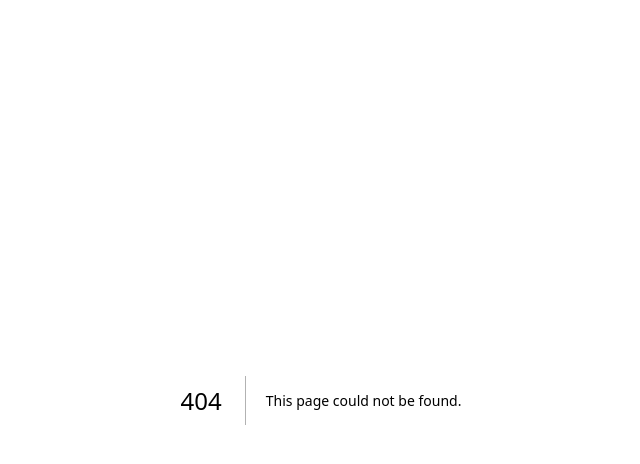
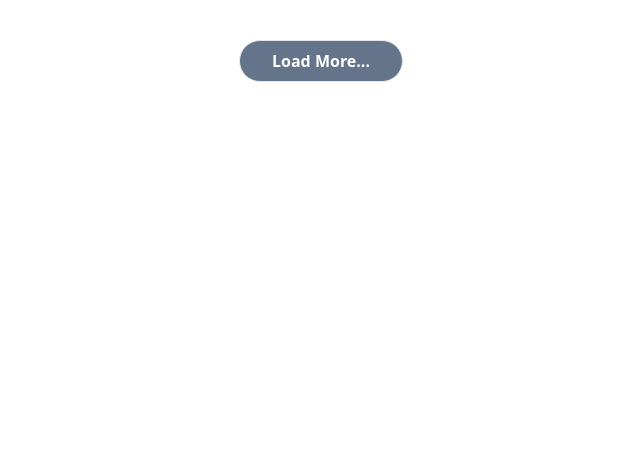
Before and after one commit to singhcodex/twitter-clone-next, a Next.js app: page /components/LoadMore in a window 1280 px wide. Before the commit this address had no page. Shown: the top 464 px of the page, without its empty margins (319-959 px from the left). Built offline with nearby package versions, Linux system fonts and the light colour scheme.

Commit message:
final commit project fertig

```diff
--- a/lib/data.js
+++ b/lib/data.js
@@ -1,7 +1,7 @@
 import prisma from "./prisma"
 
-export const getTweets = async (prisma, take) => {
-    return await prisma.tweet.findMany({
+export const getTweets = async (prisma, take, cursor) => {
+    const tweets =  await prisma.tweet.findMany({
         where: {parent: null},
         orderBy:[{
             id: 'desc'
@@ -10,7 +10,10 @@
             author: true
         },
         take,
+        cursor,
+        skip: cursor ? 1 : 0,
     })
+    return tweets
 }
 
 export const getUserTweets = async (name, prisma) => {
--- a/pages/api/tweet.js
+++ b/pages/api/tweet.js
@@ -19,7 +19,7 @@
     if(!user) return res.status(401).json({message: 'User not found'})
 
     if(req.method === 'POST'){
-       await prisma.tweet.create({
+      const tweet =  await prisma.tweet.create({
         data: {
             content: req.body.content,
             parent: req.body.parent || null,
@@ -28,7 +28,13 @@
             },
         }
        })
-       res.end()
+
+       const tweetWithAuthorData = await prisma.tweet.findUnique({
+        where:{id: tweet.id},
+        include:{author:true}
+       })
+
+       res.json(tweetWithAuthorData)
        return
     }
 
--- /dev/null
+++ b/pages/api/tweets.js
@@ -0,0 +1,19 @@
+import { getTweets } from "@/lib/data"
+import prisma from "@/lib/prisma"
+
+
+export default async function handler(req, res){
+    if(req.method !== 'GET'){
+        return res.status(501).end()
+    }
+
+    const take = parseInt(req.query.take || 2)
+    const cursor = parseInt(req.query.cursor) || null
+
+    if(!cursor){
+        res.status(400).send({error: 'Mission cursor parameter'})
+    }
+
+    const tweets = await getTweets(prisma, take, {id: cursor})
+    res.json(tweets)
+}
--- /dev/null
+++ b/pages/components/LoadMore.js
@@ -0,0 +1,16 @@
+export default function LoadMore({tweets, setTweets}){
+    return (
+        <>
+        <div className="mt-10 flex justify-center">
+            <button
+            className="justified-self-center border px-8 py-2 text-white font-bold rounded-full bg-slate-500 hover:bg-slate-600"
+            onClick={async () => {
+                const lastTweetId = tweets[tweets.length -1].id
+                const res = await fetch(`/api/tweets?take=2&cursor=${lastTweetId}`)
+                const data = await res.json()
+                setTweets([...tweets, ...data])
+            }}>Load More...</button>
+        </div>
+        </>
+    )
+}
--- a/pages/components/NewTweet.js
+++ b/pages/components/NewTweet.js
@@ -3,7 +3,7 @@
 import { useState } from 'react'
 import { useRouter } from 'next/router'
 
-export default function NewTweet() {
+export default function NewTweet({tweets, setTweets}) {
   const [content, setContent] = useState('')
   const { data: session } = useSession()
   const router = useRouter()
@@ -20,7 +20,7 @@
           alert('No Content')
           return
         }
-        await fetch('/api/tweet', {
+        const res = await fetch('/api/tweet', {
           body: JSON.stringify({
             content,
           }),
@@ -29,7 +29,9 @@
           },
           method: 'POST'
         })
-        router.reload(window.location.pathname)
+        const tweet = await res.json()
+        setContent('')
+        // router.reload(window.location.pathname)
       }}
     >
        <div className='flex'>
@@ -40,6 +42,7 @@
             cols={50}
             placeholder="What's happening?"
             name='content'
+            value={content}
             onChange={(e) => setContent(e.target.value)}
           />
         </div>
--- a/pages/home.js
+++ b/pages/home.js
@@ -5,9 +5,11 @@
 import Tweets from "./components/Tweets";
 import { getTweets } from "@/lib/data";
 import prisma from "@/lib/prisma";
+import LoadMore from "./components/LoadMore";
+import { useState } from "react";
 
-export default function Home({tweets}){
-
+export default function Home({initialTweets}){
+   const [tweets, setTweets] = useState(initialTweets)
     const {data: session, status} = useSession()
     const loading = status === 'loading'
     const router = useRouter()
@@ -24,19 +26,20 @@
 
     return (
         <>
-            <NewTweet />
+            <NewTweet tweets={tweets} setTweets={setTweets}/>
             <Tweets tweets={tweets}/>
+            <LoadMore tweets={tweets} setTweets={setTweets}/>
         </>
     )
 }
 
 export async function getServerSideProps(){
-    let tweets = await getTweets(prisma)
+    let tweets = await getTweets(prisma,2)
     tweets = JSON.parse(JSON.stringify(tweets))
 
     return {
         props: {
-            tweets,
+            initialTweets: tweets,
         }
     }
 }
```
Also changed, not shown: 1 other file (tests, documents, lock files or other folders).
